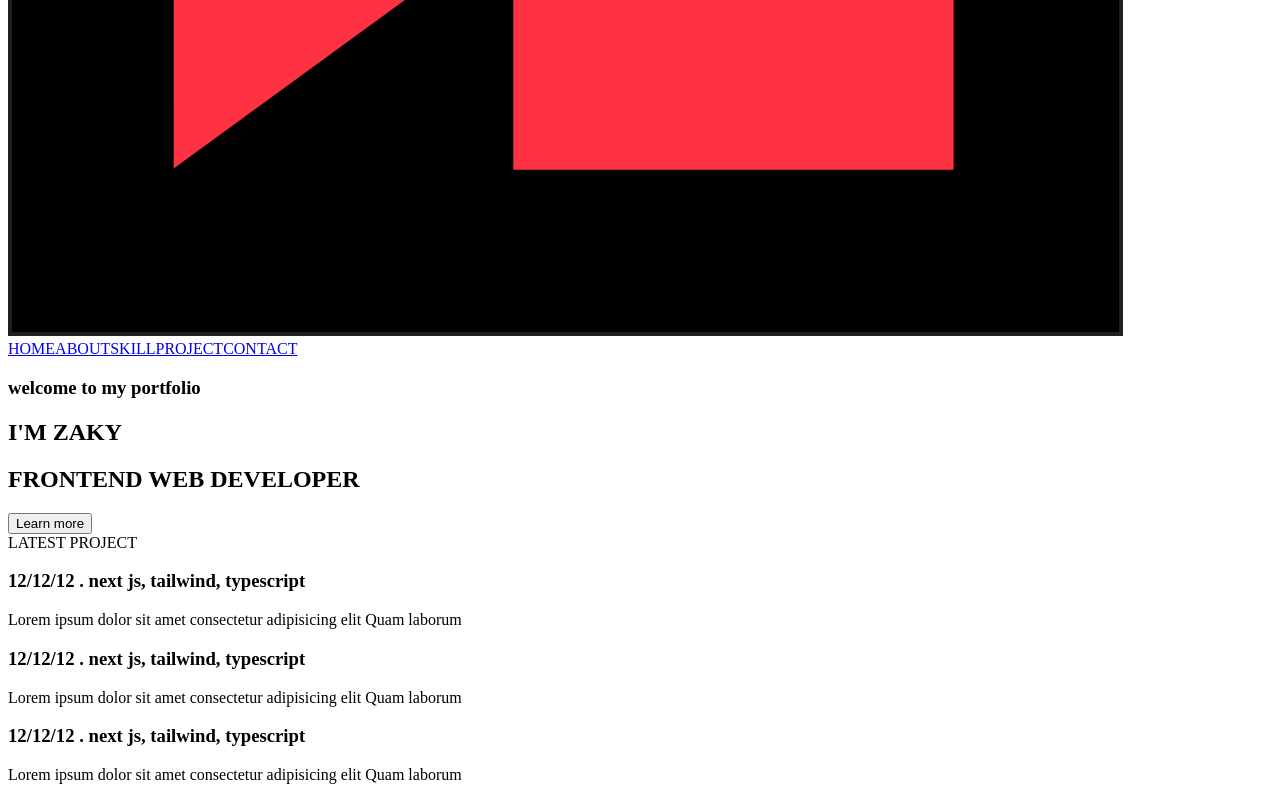
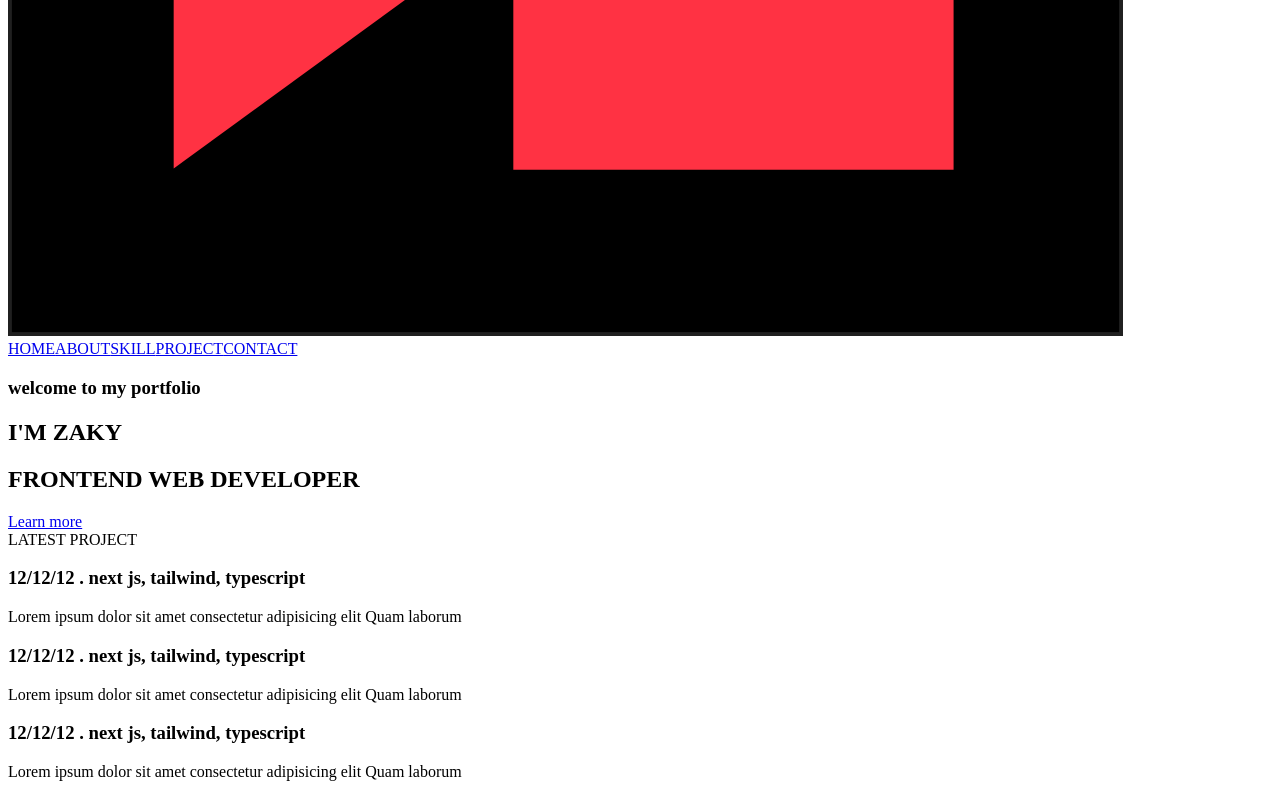
Before and after one commit to CodeWithZaky/my-personal-website-1, a Next.js app: page / in a window 1280 px wide. Shown: the part 787-1587 px from the top of the page. Built offline with nearby package versions, Linux system fonts and the light colour scheme.

Commit message:
add route link

```diff
--- a/src/components/home/LearnMoreButton.tsx
+++ b/src/components/home/LearnMoreButton.tsx
@@ -1,9 +1,14 @@
+import Link from "next/link";
+
 const LearnMoreButton = () => {
   return (
     <div className="relative border border-slate-200 p-2 flex justify-center items-center z-1 m-4">
-      <button className="bg-valorant text-2xl text-center font-semibold text-white px-10 py-2 z-10">
+      <Link
+        href={"/about"}
+        className="bg-valorant text-2xl text-center font-semibold text-white px-10 py-2 z-10"
+      >
         Learn more
-      </button>
+      </Link>
       <div className="absolute w-[110%] h-3 bg-black z-2" />
     </div>
   );
```
